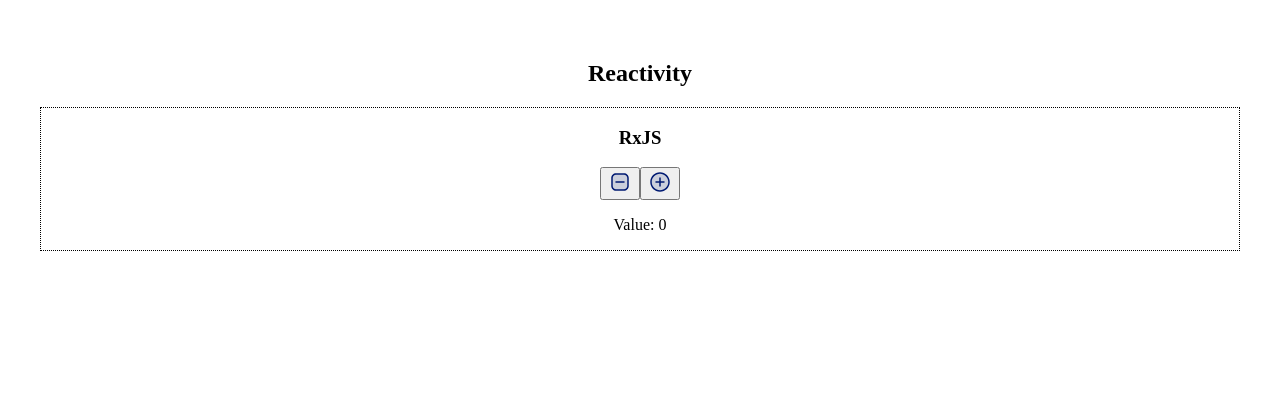
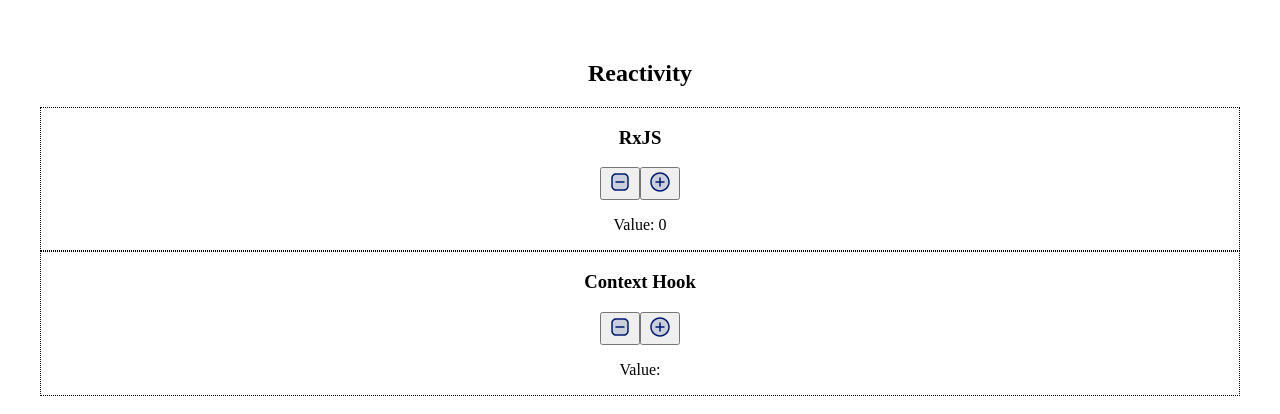
Before and after one commit to vlofish/react-poc-wrapper, a React (Vite) app: page / in a window 1280 px wide. Shown: the top 414 px of the page. Built offline with nearby package versions, Linux system fonts and the light colour scheme.

Commit message:
ContextHook [Basic Draft Implementation]]

```diff
--- a/src/reactivity/ReactivityPage.tsx
+++ b/src/reactivity/ReactivityPage.tsx
@@ -1,3 +1,4 @@
+import ContextHookPage from './context-hook/ContextHookPage'
 import RxJSPage from './rxjs/RxJSPage'
 
 function ReactivityPage() {
@@ -7,6 +8,7 @@
         <h2> Reactivity </h2>
       </header>
       <RxJSPage />
+      <ContextHookPage />
     </section>
   )
 }
--- /dev/null
+++ b/src/reactivity/common/HeaderTitleComp.tsx
@@ -0,0 +1,9 @@
+function HeaderTitleComp({ title }) {
+  return (
+    <header>
+      <h3> {title} </h3>
+    </header>
+  )
+}
+
+export default HeaderTitleComp
--- /dev/null
+++ b/src/reactivity/context-hook/ContextHookPage.tsx
@@ -0,0 +1,27 @@
+/* ======= ======= ======= ======= ======= */
+import HeaderTitleComp from '../common/HeaderTitleComp'
+
+import ContextHookResultComp from './components/ContextHookResultComp'
+import ContextHookIncrementComp from './components/ContextHookIncrementComp'
+import ContextHookDecrementComp from './components/ContextHookDecrementComp'
+/* ======= ======= ======= ======= ======= */
+
+function ContextHookPage() {
+  const borderStyle = {
+    border: 'black 1px dotted'
+  }
+
+  return (
+    <section style={borderStyle}>
+      <HeaderTitleComp title="Context Hook" />
+
+      <section>
+        <ContextHookDecrementComp />
+        <ContextHookIncrementComp />
+        <ContextHookResultComp />
+      </section>
+    </section>
+  )
+}
+
+export default ContextHookPage
--- /dev/null
+++ b/src/reactivity/context-hook/components/ContextHookDecrementComp.tsx
@@ -0,0 +1,11 @@
+import minusIcon from '../../assets/minus-icon.svg'
+
+function ContextHookDecrementComp() {
+  return (
+    <button>
+      <img src={minusIcon} alt="Minus icon" />
+    </button>
+  )
+}
+
+export default ContextHookDecrementComp
--- /dev/null
+++ b/src/reactivity/context-hook/components/ContextHookIncrementComp.tsx
@@ -0,0 +1,11 @@
+import plusIcon from '../../assets/plus-icon.svg'
+
+function ContextHookIncrementComp() {
+  return (
+    <button>
+      <img src={plusIcon} alt="Plus icon" />
+    </button>
+  )
+}
+
+export default ContextHookIncrementComp
--- /dev/null
+++ b/src/reactivity/context-hook/components/ContextHookResultComp.tsx
@@ -0,0 +1,5 @@
+function ContextHookResultComp() {
+  return <p> Value: </p>
+}
+
+export default ContextHookResultComp
--- a/src/reactivity/rxjs/RxJSPage.tsx
+++ b/src/reactivity/rxjs/RxJSPage.tsx
@@ -1,16 +1,19 @@
+/* ======= ======= ======= ======= ======= */
+import HeaderTitleComp from '../common/HeaderTitleComp'
+
 import RxJSResultComp from './components/RxJSResultComp'
 import RxJSIncrementComp from './components/RxJSIncrementComp'
 import RxJSDecrementComp from './components/RxJSDecrementComp'
+/* ======= ======= ======= ======= ======= */
 
 function RxJSPage() {
   const borderStyle = {
     border: 'black 1px dotted'
   }
+
   return (
     <section style={borderStyle}>
-      <header>
-        <h3> RxJS </h3>
-      </header>
+      <HeaderTitleComp title="RxJS" />
 
       <section>
         <RxJSDecrementComp />
```
